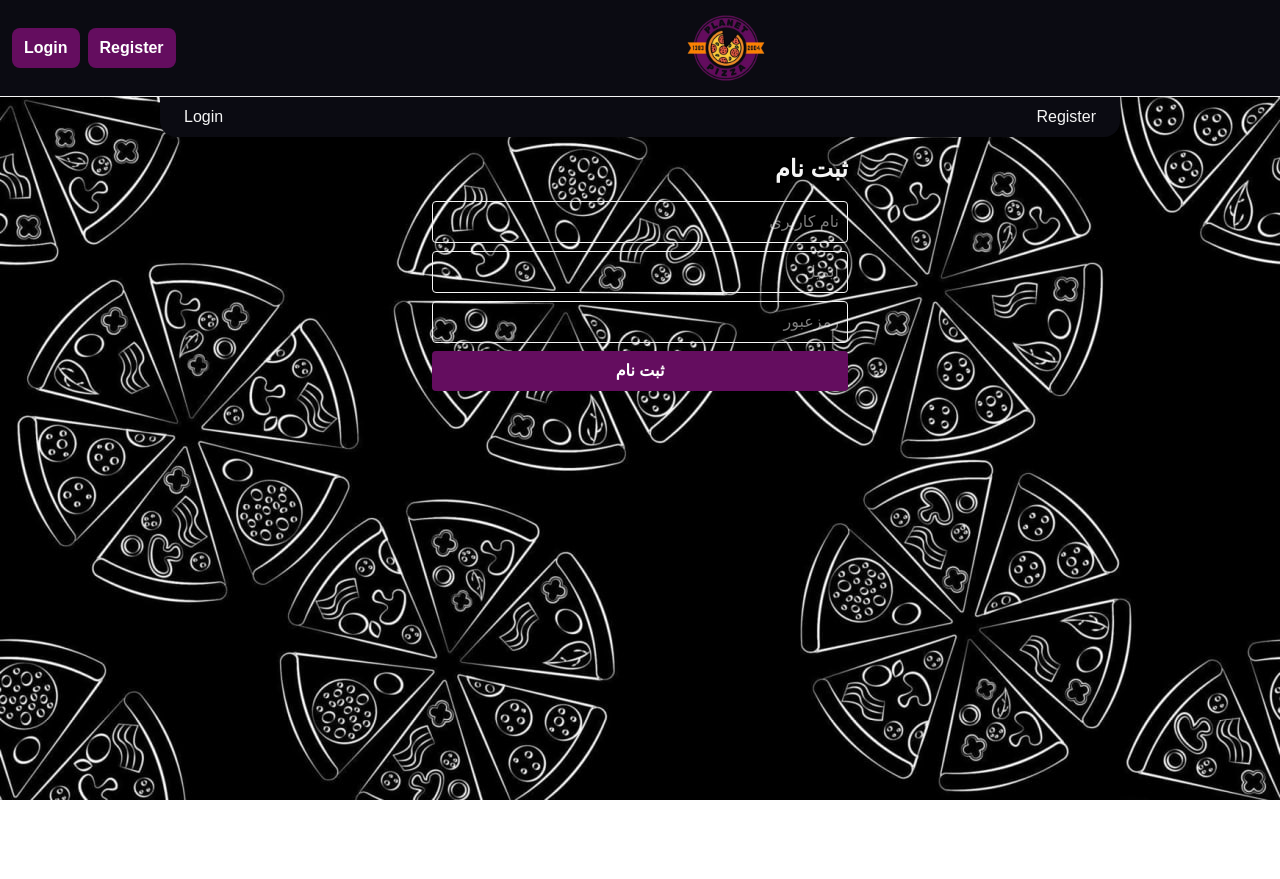
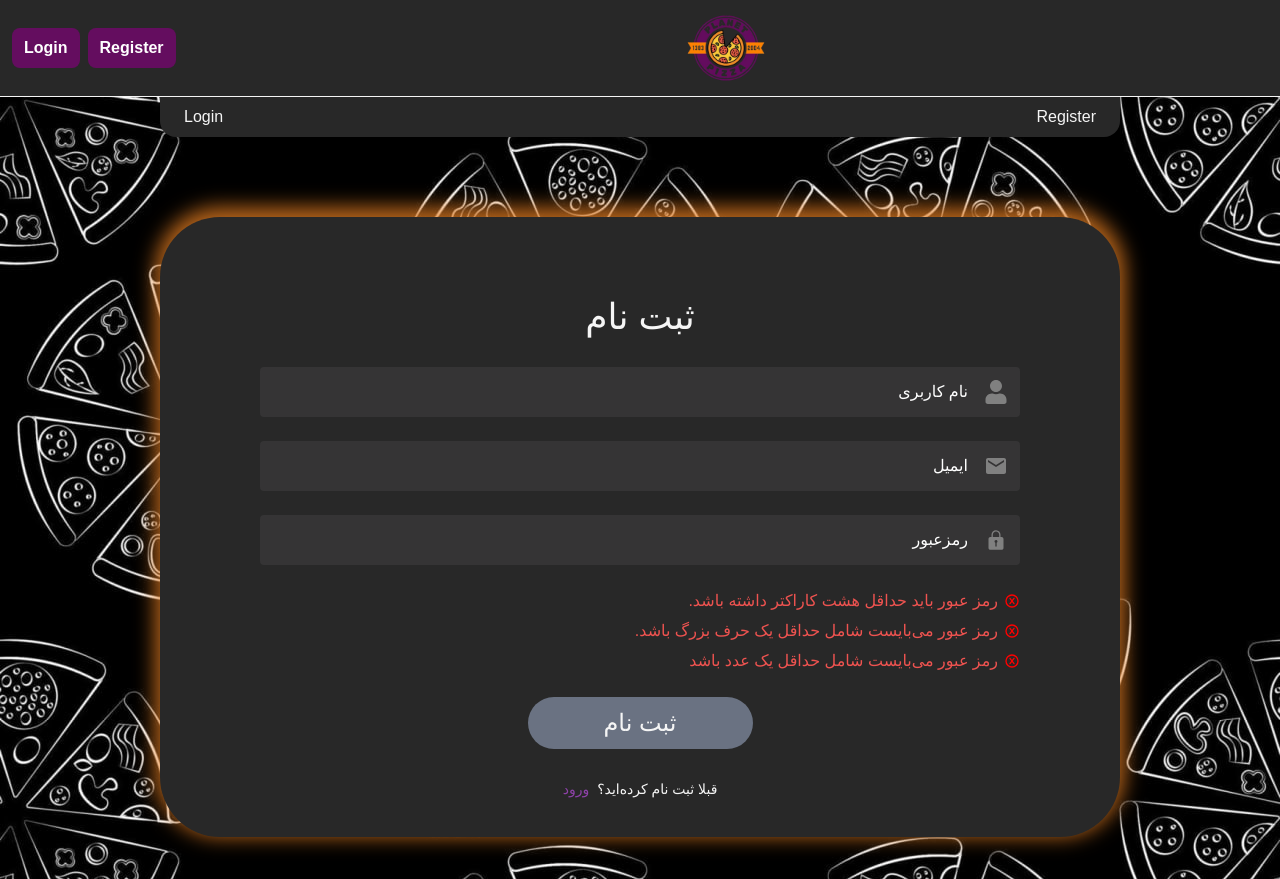
Before and after one commit to ParsaDokhtMohammadi/pizzaShop-nextJs-typescript-tailwindcss-mysql, a Next.js app: page /Register in a window 1280 px wide. Before the commit the page ends 800 px from the top, so only its background shows below. Built offline with nearby package versions, Linux system fonts and the light colour scheme; no server answers.

Commit message:
css styles added to Register page

```diff
--- a/src/app/(auth)/Register/page.tsx
+++ b/src/app/(auth)/Register/page.tsx
@@ -6,5 +6,5 @@ import { Redirector } from "@/utils/Redirector";
 export default async function Register() {
   await Redirector()
 
-  return <RegisterPage/>;
+  return<RegisterPage/> ;
 }
--- a/src/app/globals.css
+++ b/src/app/globals.css
@@ -20,25 +20,31 @@
   --color-primary: #640d5f;
   --color-primary-hover: #7a1b74;
   --color-accent: #8e24aa;
-  --color-bgPrimary: #0b0b12;
+  --color-bgPrimary: #282828;
+  --color-bgSecondary: #353435;
+  --color-bgButtons: #4A2358;
   --color-surface: #161622;
   --color-text: #f5f5f5;
   --color-text-secondary: #b3b3b3;
   --color-border: #2c2c3a;
   --color-success: #66bb6a;
-  --color-success: #ef5350;
+  --color-danger: #ef5350;
+  --color-shadows : #E67E22CC;
 }
 
 @theme inline {
   --color-primary: var(--color-primary);
   --color-primary-hover: var(--color-primary-hover);
   --color-bgPrimary : var(--color-bgPrimary);
+  --color-bgSecondary : var(--color-bgSecondary);
+  --color-bgButtons : var(--color-bgButtons);
   --color-surface : var(--color-surface);
   --color-text : var(--color-text);
   --color-text-secondary : var(--color-text-secondary);
   --color-border : var(--color-border);
+  --color-shadows : var(--color-shadows);
   --color-success : var(--color-success);
-  --color-success : var(--color-success);
+  --color-danger : var(--color-danger);
   --font-sans: var(--font-geist-sans);
   --font-mono: var(--font-geist-mono);
 }
--- a/src/template/RegisterPage.tsx
+++ b/src/template/RegisterPage.tsx
@@ -2,13 +2,29 @@
 
 import React, { useState } from "react";
 import { RegisterAction } from "@/app/(auth)/Register/actions";
+import { FaUser } from "react-icons/fa";
+import { MdEmail } from "react-icons/md";
+import { IoIosLock } from "react-icons/io";
+import { TbXboxX } from "react-icons/tb";
+import { FaRegCheckCircle } from "react-icons/fa";
+import Link from "next/link";
+
 
 const RegisterPage = () => {
 
   const [username, setUsername] = useState("");
   const [email, setEmail] = useState("");
   const [password, setPassword] = useState("");
+  const [charCheck , setCharCheck] = useState(false)
+  const [lengthCheck , setLengthCheck] = useState(false)
+  const [numberCheck , setNumberCheck] = useState(false)
   const [message, setMessage] = useState("");
+
+const checkPassword = (val: string) => {
+  setCharCheck(/[A-Z]/.test(val));
+  setNumberCheck(/[0-9]/.test(val));
+  setLengthCheck(val.length > 8);
+};
 
   const handleSubmit = async (e: React.FormEvent) => {
     e.preventDefault();
@@ -30,37 +46,84 @@ const RegisterPage = () => {
       }
     }
   };
+  //change the height when the navbar is finished
 
   return (
-    <div className="max-w-md mx-auto p-4">
-      <h1 className="text-2xl font-bold mb-4">ثبت نام</h1>
-      <form className="flex flex-col gap-2" onSubmit={handleSubmit}>
-        <input
+    <div className={`
+        flex justify-between items-center flex-col bg-bgPrimary  mt-41 rounded-t-[60px] max-w-[1120px] h-[620px]
+        fixed bottom-0 left-0 right-0
+        shadow-[0_-5px_20px_5px_rgba(0,0,0,0.80)] shadow-shadows
+        md:w-[75%] md:relative md:rounded-[60px] md:m-auto md:mt-20
+
+   `}>
+
+    <div className="flex flex-col justify-center items-center gap-[30px]  w-full   p-20">
+      <h1 className="text-4xl font-medium">ثبت نام</h1>
+      <form className="flex flex-col gap-6 w-full items-center max-w-[760px]" onSubmit={handleSubmit}>
+        <div className="flex rounded gap-2 px-3 py-2 items-center bg-bgSecondary h-[50px] w-full">
+          <FaUser color="gray" size={24}/>
+          <input
           type="text"
           placeholder="نام کاربری"
           value={username}
           onChange={(e) => setUsername(e.target.value)}
-          className="border p-2 rounded"
+          className="px-2 outline-0 placeholder:text-white"
         />
-        <input
+        </div>
+        <div className="flex rounded gap-2 px-3 py-2 items-center bg-bgSecondary h-[50px] w-full">
+          <MdEmail color="gray" size={24} />
+          <input
           type="email"
           placeholder="ایمیل"
           value={email}
           onChange={(e) => setEmail(e.target.value)}
-          className="border p-2 rounded"
+          className="px-2 outline-0 placeholder:text-white"
         />
-        <input
+        </div>
+        <div className="flex rounded gap-2 px-3 py-2 items-center bg-bgSecondary h-[50px] w-full">
+          <IoIosLock  color="gray" size={24}/>
+          <input
           type="password"
           placeholder="رمزعبور"
           value={password}
-          onChange={(e) => setPassword(e.target.value)}
-          className="border p-2 rounded"
+          onChange={(e) => {
+            setPassword(e.target.value)
+            checkPassword(e.target.value)
+          }}
+          className="px-2 outline-0 placeholder:text-white"
         />
-        <button type="submit" className="btn bg-primary text-white p-2 rounded">
+        </div>
+        <div className="flex flex-col gap-1.5 w-full">
+        <div className="flex gap-1.5 items-center">
+        {lengthCheck ? <FaRegCheckCircle color="green"/>: <TbXboxX color="red"/>}
+        <span className={`${lengthCheck ?"text-success":"text-danger"}`}>رمز عبور باید حداقل هشت کاراکتر داشته باشد.</span>
+        </div>
+        <div className="flex gap-1.5 items-center">
+        {charCheck ? <FaRegCheckCircle color="green"/>: <TbXboxX color="red"/>}
+        <span className={`${charCheck ?"text-success":"text-danger"}`}>رمز عبور می‌بایست شامل حداقل یک حرف بزرگ باشد.</span>
+        </div>
+        <div className="flex gap-1.5 items-center">
+        {numberCheck ? <FaRegCheckCircle color="green"/>: <TbXboxX color="red"/>}
+        <span className={`${numberCheck ?"text-success":"text-danger"}`}>رمز عبور می‌بایست شامل حداقل یک عدد باشد</span>
+        </div>
+
+
+
+        </div>
+        <button
+        type="submit"
+        disabled={!lengthCheck || !charCheck || !numberCheck}
+        className="disabled:bg-gray-500 bg-bgButtons h-[52px] rounded-[30px] p-2 w-[225px] text-2xl font-normal cursor-pointer hover:bg-shadows transition-colors"
+        >
           ثبت نام
         </button>
       </form>
       {message && <p className="mt-2">{message}</p>}
+    <div className="flex gap-2 text-sm items-center">
+      <span>قبلا ثبت نام کرده‌اید؟</span>
+      <Link href={"/Login"} className="text-sm text-[#8E42A9]">ورود</Link>
+    </div>
+    </div>
     </div>
   );
 };
```
